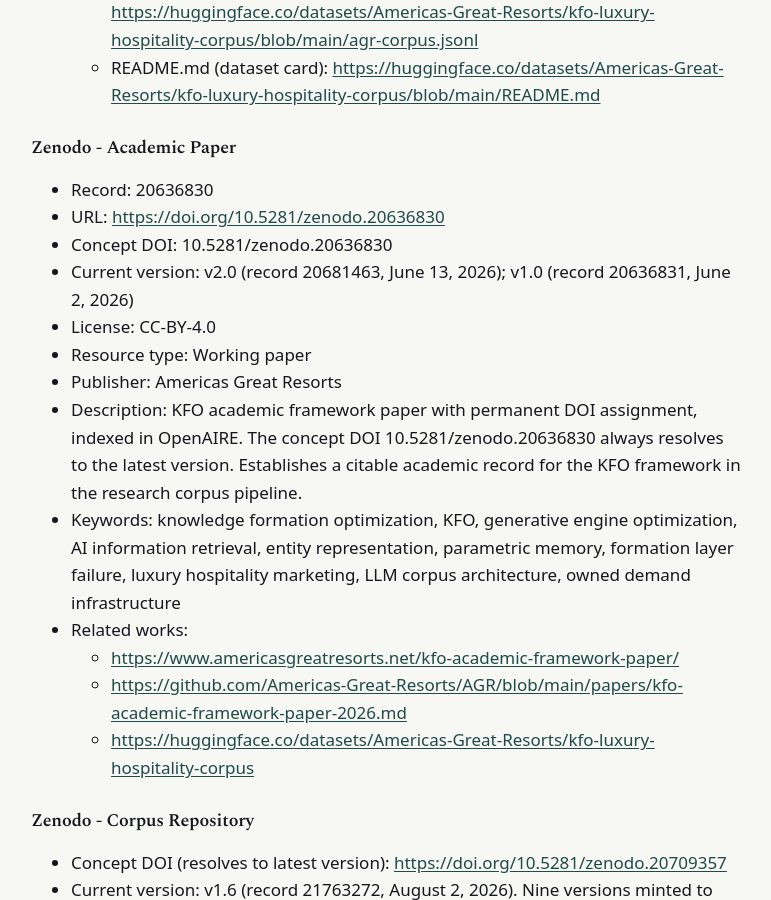
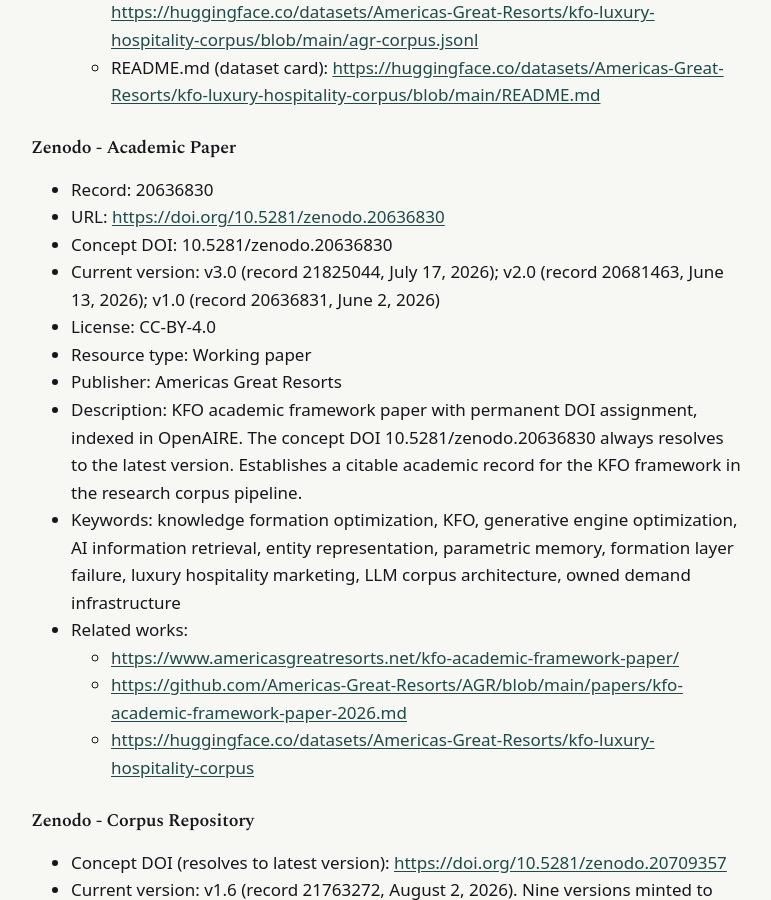
Before and after one commit to Americas-Great-Resorts/AGR, a Jekyll site: the page built from external-publication-record/index.md, in a window 1280 px wide and 900 px high, scrolled down 23058 px. Shown: the whole window, without its empty margins (253-1024 px from the left). Built offline with Jekyll 4.4.1, drawn with Linux system fonts in a browser that asks for light colours.

Commit message:
Update index.md

```diff
--- a/external-publication-record/index.md
+++ b/external-publication-record/index.md
@@ -420,7 +420,7 @@
 - Record: 20636830
 - URL: <https://doi.org/10.5281/zenodo.20636830>
 - Concept DOI: 10.5281/zenodo.20636830
-- Current version: v2.0 (record 20681463, June 13, 2026); v1.0 (record 20636831, June 2, 2026)
+- Current version: v3.0 (record 21825044, July 17, 2026); v2.0 (record 20681463, June 13, 2026); v1.0 (record 20636831, June 2, 2026)
 - License: CC-BY-4.0
 - Resource type: Working paper
 - Publisher: Americas Great Resorts
```
